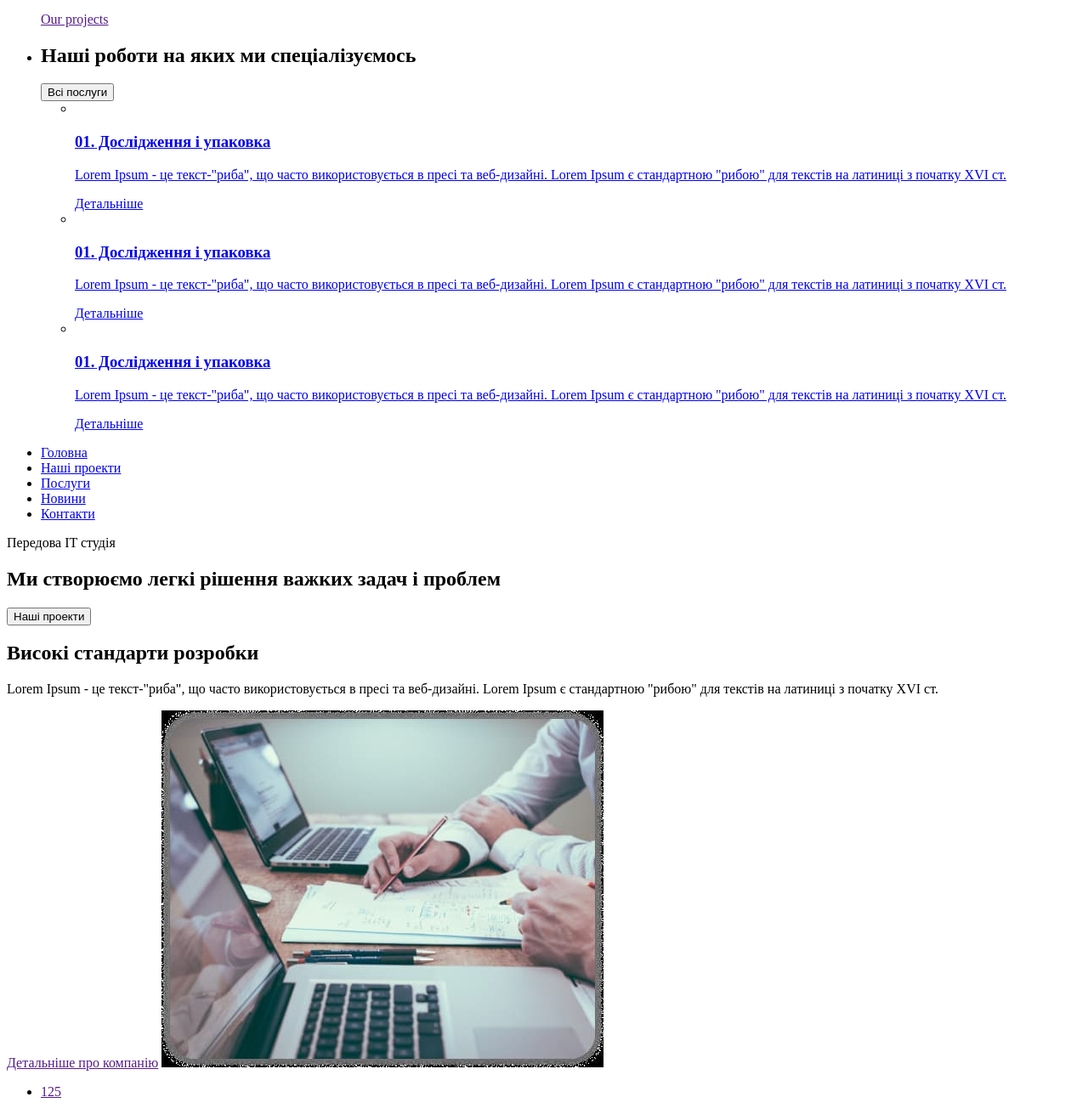
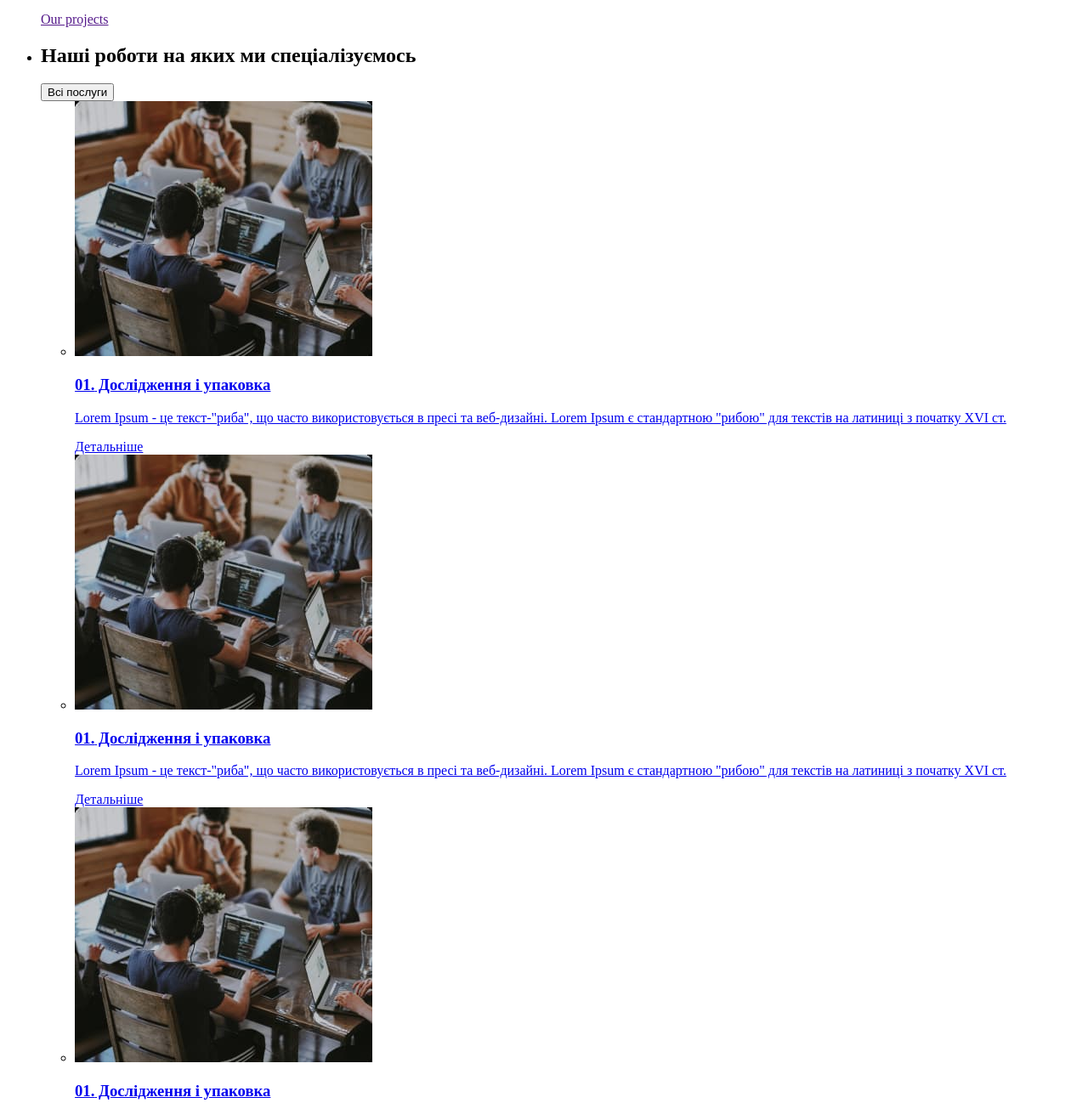
Before and after one commit to xWinst/GoIT-Group22, a plain HTML site: page index.html in a window 1280 px wide. Shown: the part 587-1885 px from the top of the page at 85% size. Drawn offline with Linux system fonts and the light colour scheme.

Commit message:
lesson01

```diff
--- a/index.html
+++ b/index.html
@@ -30,7 +30,7 @@
         <h2>Високі стандарти розробки</h2>
         <p>Lorem Ipsum - це текст-"риба", що часто використовується в пресі та веб-дизайні. Lorem Ipsum є стандартною "рибою" для текстів на латиниці з початку XVI ст.</p>
         <a href="">Детальніше про компанію</a>
-        <img src="./images2/Rectangle 2.jpg" alt="робоче місце">
+        <img src="./images2/Rectangle2.jpg" alt="робоче місце" width="500">
         <ul>
             <li>
                 <a href="">
@@ -62,7 +62,7 @@
               <ul>
                 <li>
                   <a href="./">
-                    <img src="./images/Rectangle 2.jpg" alt="" width="350">
+                    <img src="./images/Rectangle3.jpg" alt="" width="350">
                     <h3> <span>01.</span> Дослідження і упаковка</h3>
                     <p>Lorem Ipsum - це текст-"риба", що часто використовується в пресі та веб-дизайні. Lorem Ipsum є стандартною "рибою" для текстів на латиниці з початку XVI ст.</p>
                   </a>
@@ -70,7 +70,7 @@
                 </li>
                 <li>
                   <a href="./">
-                    <img src="./images/Rectangle 2.jpg" alt="" width="350">
+                    <img src="./images/Rectangle3.jpg" alt="" width="350">
                     <h3> <span>01.</span> Дослідження і упаковка</h3>
                     <p>Lorem Ipsum - це текст-"риба", що часто використовується в пресі та веб-дизайні. Lorem Ipsum є стандартною "рибою" для текстів на латиниці з початку XVI ст.</p>
                   </a>
@@ -78,7 +78,7 @@
                 </li>
                 <li>
                   <a href="./">
-                    <img src="./images/Rectangle 2.jpg" alt="" width="350">
+                    <img src="./images/Rectangle3.jpg" alt="" width="350">
                     <h3> <span>01.</span> Дослідження і упаковка</h3>
                     <p>Lorem Ipsum - це текст-"риба", що часто використовується в пресі та веб-дизайні. Lorem Ipsum є стандартною "рибою" для текстів на латиниці з початку XVI ст.</p>
                   </a>
```
